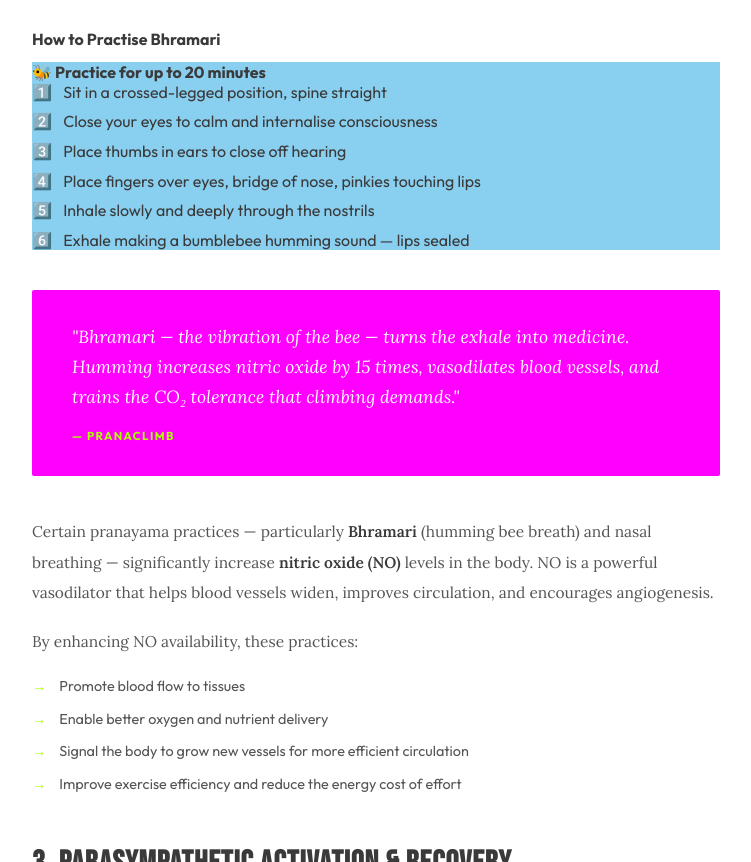
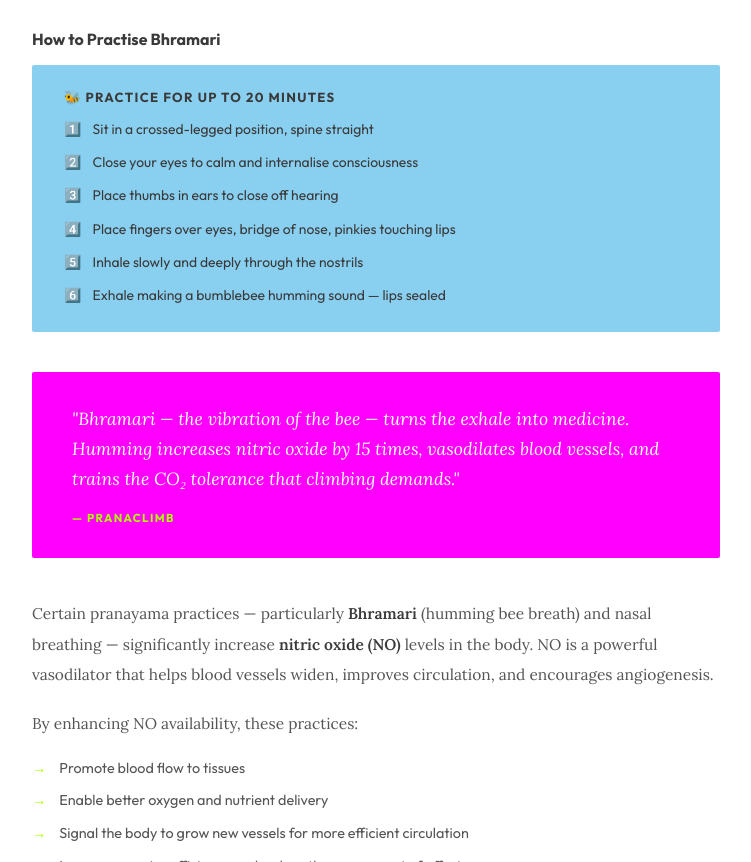
Before and after one commit to Pranaclimb/pranaclimb, a plain HTML site: page website-static/blog-pranayama-angiogenesis.html in a window 1280 px wide. Shown: the part 3098-3960 px from the top of the page, without its empty margins (122-873 px from the left). Drawn offline with Linux system fonts and the light colour scheme.

Commit message:
Refine pranayama angiogenesis blog content

```diff
--- a/website-static/blog-pranayama-angiogenesis.html
+++ b/website-static/blog-pranayama-angiogenesis.html
@@ -73,6 +73,9 @@
     .sidebar-cta p{font-size:0.8rem;color:rgba(255,255,255,0.85);line-height:1.6;margin-bottom:1rem;}
     .sidebar-cta a{display:block;background:var(--lime);color:var(--ink);text-align:center;padding:0.7rem;font-size:0.75rem;font-weight:700;letter-spacing:0.1em;text-transform:uppercase;text-decoration:none;border-radius:2px;}
     .two-col{display:grid;grid-template-columns:1fr 1fr;gap:1rem;margin:1.5rem 0;font-family:"Outfit",sans-serif;}
+    .protocol-box{padding:1.5rem 2rem;margin:1rem 0;border-radius:2px;}
+    .protocol-box h4{font-size:0.82rem;font-weight:700;text-transform:uppercase;letter-spacing:0.1em;color:var(--ink);margin-bottom:0.8rem;}
+    .protocol-box li{font-size:0.87rem;line-height:1.7;color:var(--ink);font-family:"Outfit",sans-serif;}
     .info-card{background:var(--off);border:1.5px solid var(--border);padding:1.2rem;}
     .info-card h5{font-size:0.78rem;font-weight:700;text-transform:uppercase;letter-spacing:0.08em;color:var(--ink);margin-bottom:0.4rem;}
     .info-card p{font-size:0.83rem;line-height:1.6;color:var(--mid);margin:0;}
```
